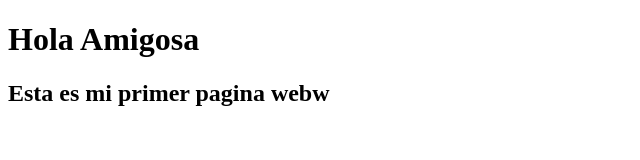
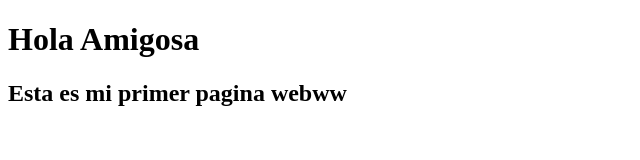
Before and after one commit to Bebo101010/git_lab02, a plain HTML site: page index2.html in a window 1280 px wide. Shown: the full height of the page, 0-640 px from the left. Drawn offline with Linux system fonts and the light colour scheme.

Commit message:
Se una nueva consela

```diff
--- a/index2.html
+++ b/index2.html
@@ -7,6 +7,6 @@
 </head>
 <body>
     <h1>Hola Amigosa</h1>
-    <h2>Esta es mi primer pagina webw</h2>
+    <h2>Esta es mi primer pagina webww</h2>
 </body>
 </html>
```
